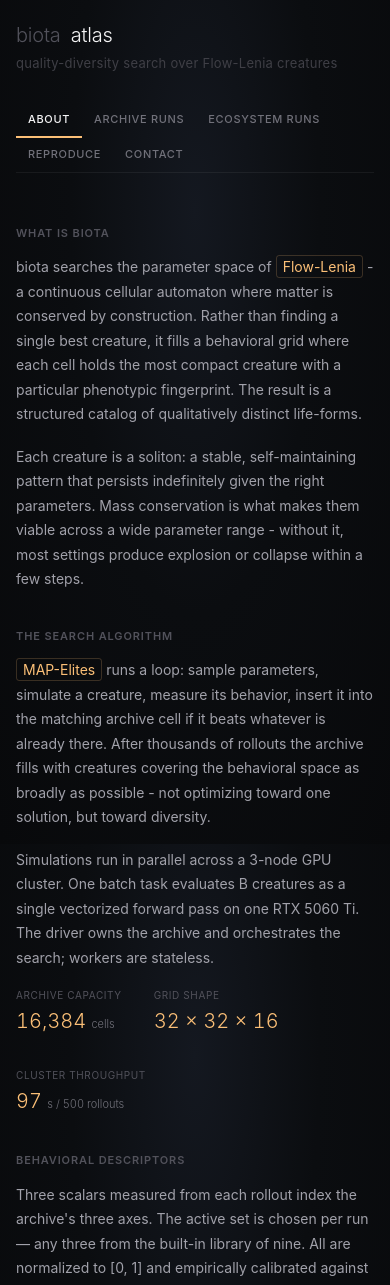
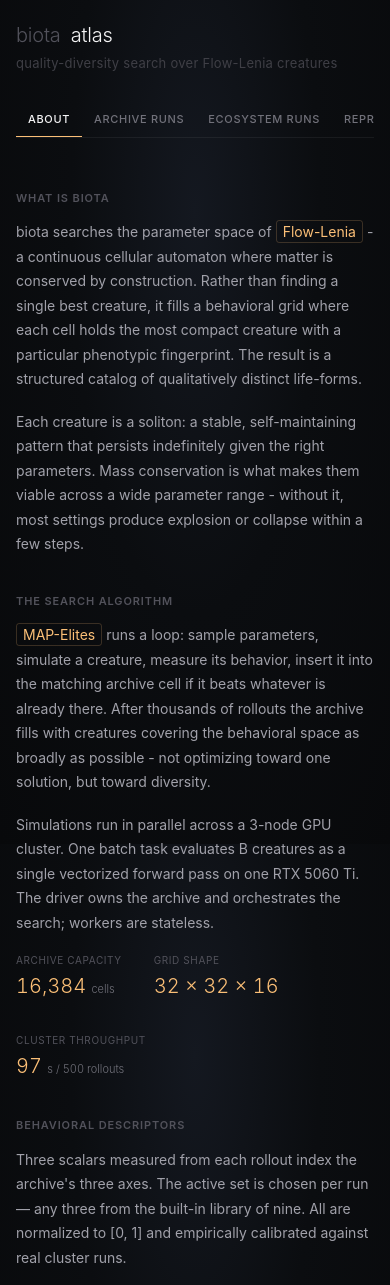
Before and after one commit to rkv0id/biota, a Python web app: template src/biota/viz/templates/index.html in a window 390 px wide. Shown: the top 1285 px of the page. Run offline with Jinja, Linux system fonts and the light colour scheme; the template is opened without the code that fills it, so the values that code supplies are empty.

Commit message:
fix: remove prose max-width, tabs scroll horizontally on mobile

```diff
--- a/src/biota/viz/templates/index.html
+++ b/src/biota/viz/templates/index.html
@@ -26,9 +26,17 @@
             background-attachment: fixed;
         }
 
+        /* === centered container === */
+        .page-wrap {
+            max-width: 1100px;
+            margin: 0 auto;
+            padding: 0 48px;
+            width: 100%;
+        }
+
         /* === header === */
         .page-header {
-            padding: 48px 48px 0 48px;
+            padding: 48px 0 0 0;
             margin-bottom: 32px;
         }
         .page-title {
@@ -55,7 +63,12 @@
             display: flex;
             gap: 0;
             border-bottom: 1px solid rgba(255,255,255,0.06);
+            overflow-x: auto;
+            scrollbar-width: none;
+            -ms-overflow-style: none;
+            white-space: nowrap;
         }
+        .tabs::-webkit-scrollbar { display: none; }
         .tab-btn {
             background: none;
             border: none;
@@ -78,12 +91,12 @@
         }
 
         /* === tab panels === */
-        .tab-panel { display: none; padding: 44px 48px 80px 48px; }
+        .tab-panel { display: none; padding: 44px 0 80px 0; }
         .tab-panel.active { display: block; }
 
         /* === shared prose styles === */
         .prose {
-            max-width: 660px;
+            max-width: none;
         }
         .prose p {
             color: #a1a1aa;
@@ -378,18 +391,19 @@
         }
 
         @media (max-width: 700px) {
-            .page-header { padding: 32px 20px 0 20px; }
-            .tab-panel { padding: 28px 20px 64px 20px; }
+            .page-header { padding: 32px 0 0 0; }
+            .tab-panel { padding: 28px 0 64px 0; }
+            .page-wrap { padding: 0 20px; }
             .page-title { font-size: 24px; }
             .descriptor-grid { grid-template-columns: 1fr; }
             .contact-card { padding: 20px; }
-            .tabs { flex-wrap: wrap; gap: 0; }
             .run-grid { grid-template-columns: 1fr 1fr; }
         }
 
         @media (max-width: 480px) {
-            .page-header { padding: 20px 16px 0 16px; }
-            .tab-panel { padding: 20px 16px 48px 16px; }
+            .page-header { padding: 20px 0 0 0; }
+            .tab-panel { padding: 20px 0 48px 0; }
+            .page-wrap { padding: 0 16px; }
             .page-title { font-size: 20px; }
             .page-tagline { font-size: 13px; }
             .run-grid { grid-template-columns: 1fr; }
@@ -400,6 +414,7 @@
 </head>
 <body>
     <header class="page-header">
+    <div class="page-wrap">
         <h1 class="page-title">
             <span class="title-prefix">biota</span>atlas
         </h1>
@@ -411,10 +426,12 @@
             <button class="tab-btn" data-tab="reproduce">Reproduce</button>
             <button class="tab-btn" data-tab="contact">Contact</button>
         </nav>
+    </div>
     </header>
 
     <!-- === About === -->
     <div class="tab-panel active" id="panel-about">
+    <div class="page-wrap">
         <div class="prose">
             <h2>What is biota</h2>
             <p>biota searches the parameter space of <a class="pill amber" href="https://arxiv.org/abs/2212.07906" target="_blank" style="display:inline;padding:2px 6px;border-radius:3px;font-size:inherit;">Flow-Lenia</a> - a continuous cellular automaton where matter is conserved by construction. Rather than finding a single best creature, it fills a behavioral grid where each cell holds the most compact creature with a particular phenotypic fingerprint. The result is a structured catalog of qualitatively distinct life-forms.</p>
@@ -489,9 +506,11 @@
             </div>
         </div>
     </div>
+    </div>
 
     <!-- === Archive runs === -->
     <div class="tab-panel" id="panel-runs">
+    <div class="page-wrap">
         <div class="runs-meta">{{ n_runs }} run{{ 's' if n_runs != 1 else '' }}</div>
         <div class="run-grid">
             {% for card in cards %}
@@ -528,9 +547,25 @@
             {% endfor %}
         </div>
     </div>
+    </div>
+
+    <!-- === Ecosystem runs === -->
+    <div class="tab-panel" id="panel-ecosystem">
+    <div class="page-wrap">
+        <div class="prose">
+            <h2>Ecosystem runs</h2>
+            <p>Coming in v2.0.0. Spawn creatures from selected archive cells together on a large shared grid and observe what happens: do they interact, ignore each other, or destabilize? The behavioral descriptor space lets you make deliberate choices about which creatures to seed together.</p>
+            <p>Homogeneous first (v2.0.0): one archive cell, multiple copies, global parameters. Then heterogeneous (v2.1.0): creatures from descriptor-space-distant cells, parameter localization.</p>
+            <div class="pill-row">
+                <a class="pill amber" href="https://github.com/rkv0id/biota" target="_blank">track progress on GitHub</a>
+            </div>
+        </div>
+    </div>
+    </div>
 
     <!-- === Reproduce === -->
     <div class="tab-panel" id="panel-reproduce">
+    <div class="page-wrap">
         <div class="prose">
             <h2>Run your own atlas</h2>
             <p>biota is a self-contained CLI tool. You can run it on a laptop for quick iteration or across a Ray cluster for full-scale searches. The only hard dependencies are Python 3.12, PyTorch, and Ray.</p>
@@ -596,39 +631,13 @@
             </div>
         </div>
     </div>
+    </div>
 
     <!-- === Contact === -->
     <div class="tab-panel" id="panel-contact">
-        <div class="contact-card">
-            <div class="contact-name">Rami Kader</div>
-            <div class="contact-bio">Machine learning engineer. Interested in cellular automata, artificial life, evolutionary computing, and distributed systems.</div>
-            <div class="contact-links">
-                <a class="contact-link" href="https://github.com/rkv0id" target="_blank">
-                    <span class="contact-link-icon">gh</span>
-                    github.com/rkv0id
-                </a>
-                <a class="contact-link" href="https://www.linkedin.com/in/rami-kader/" target="_blank">
-                    <span class="contact-link-icon">in</span>
-                    linkedin.com/in/rami-kader
-                </a>
-                <a class="contact-link" href="mailto:ramy.kader.rk@gmail.com">
-                    <span class="contact-link-icon">@</span>
-                    ramy.kader.rk@gmail.com
-                </a>
-            </div>
-        </div>
+    <div class="page-wrap">
+
     </div>
-
-    <!-- === Ecosystem runs === -->
-    <div class="tab-panel" id="panel-ecosystem">
-        <div class="prose">
-            <h2>Ecosystem runs</h2>
-            <p>Coming in v2.0.0. Spawn creatures from selected archive cells together on a large shared grid and observe what happens: do they interact, ignore each other, or destabilize? The behavioral descriptor space lets you make deliberate choices about which creatures to seed together.</p>
-            <p>Homogeneous first (v2.0.0): one archive cell, multiple copies, global parameters. Then heterogeneous (v2.1.0): creatures from descriptor-space-distant cells, parameter localization.</p>
-            <div class="pill-row">
-                <a class="pill amber" href="https://github.com/rkv0id/biota" target="_blank">track progress on GitHub</a>
-            </div>
-        </div>
     </div>
 
     <script>
```
